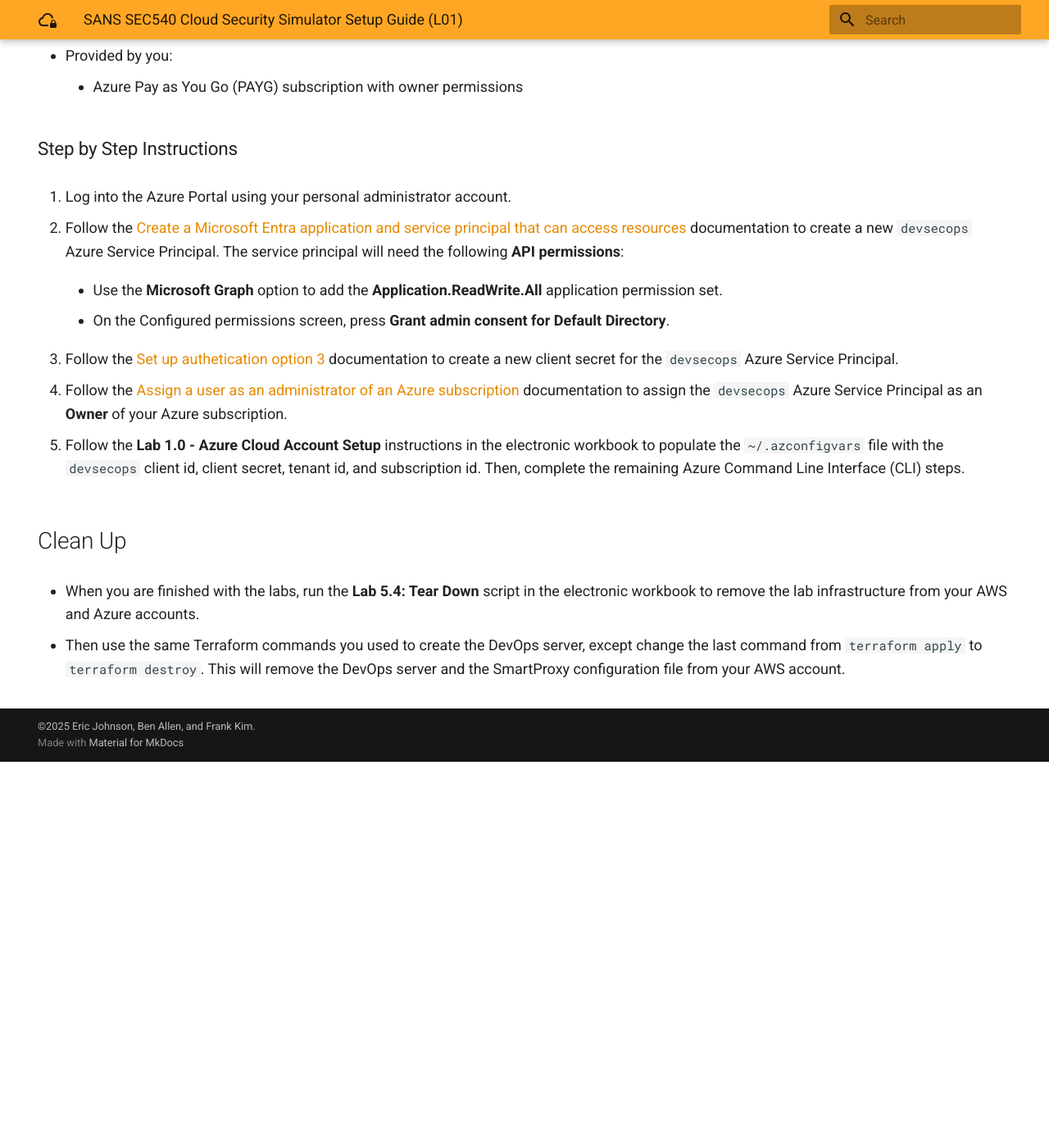
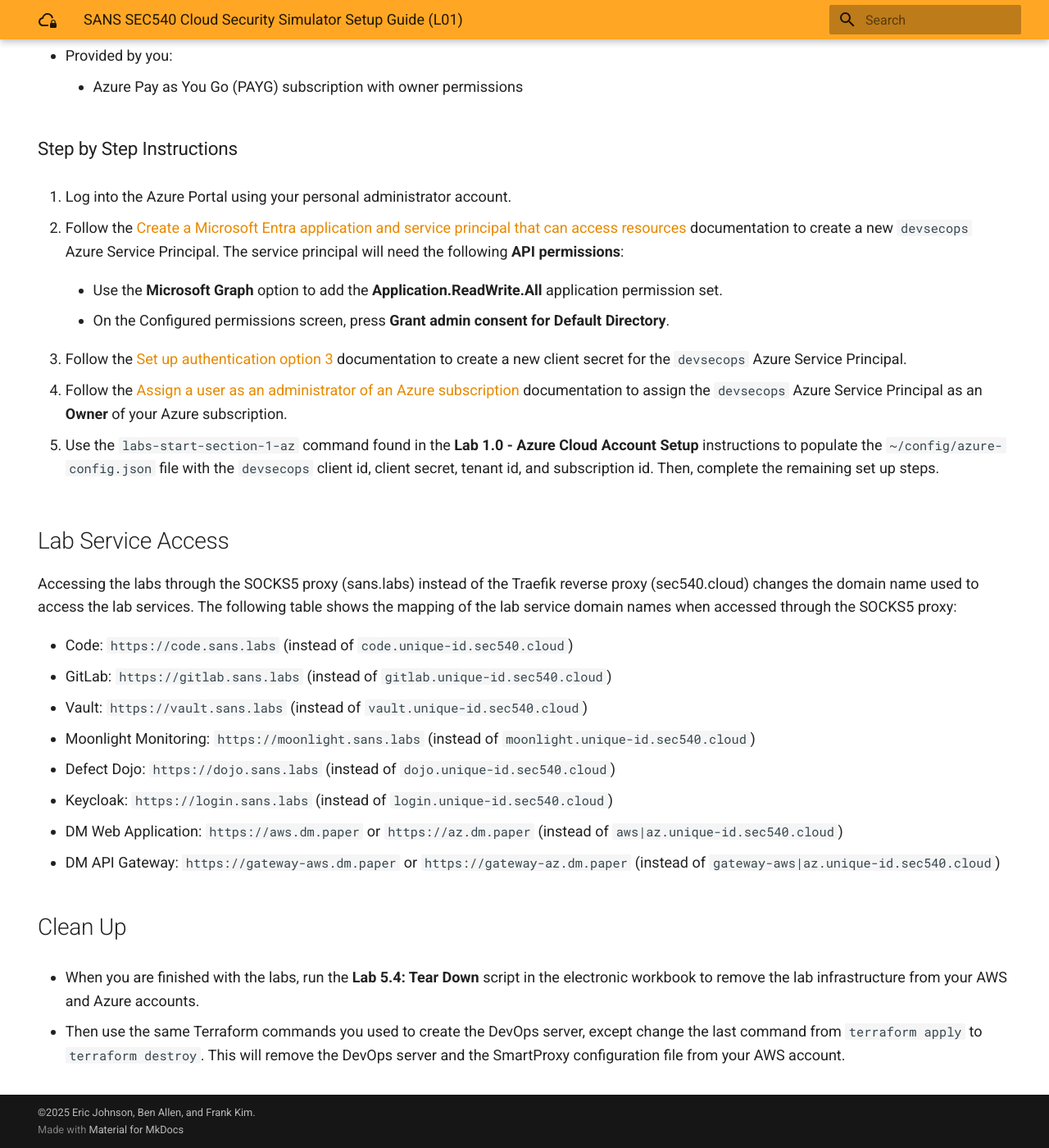
Before and after one commit to sans-cloud-sec540/simulator, an MkDocs documentation site: the page built from docs/docs/l01.md, in a window 1280 px wide and 1400 px high, scrolled down 3276 px. Shown: the whole window at 82% size. Built offline with MkDocs 1.6.1 and Material for MkDocs 9.7.7, drawn with Linux system fonts in a browser that asks for light colours; before the commit the page ends 4205 px from its top, so only the background shows below that; some of the changed text lies outside the part shown.

Commit message:
feat: k01 doc updates

```diff
--- a/docs/docs/l01.md
+++ b/docs/docs/l01.md
@@ -104,7 +104,7 @@
 
 - See the [Managing access keys for IAM users](https://docs.aws.amazon.com/IAM/latest/UserGuide/id_credentials_access-keys.html){:target="_blank"} documentation to create a new pair of access keys for the `devsecops` user.
 
-- Follow the **Lab 1.0 - AWS Cloud Account Setup** instructions in the electronic workbook to configure the DevOps server's AWS Command Line Interface (CLI).
+- Use the `labs-start-section-1-aws` command found in the **Lab 1.0 - AWS Cloud Account Setup** instructions to populate the `~/config/aws-config.json` file with the `devsecops` access key id, secret access key, and region. Then, complete the remaining set up steps.
 
 ## Azure Service Principal
 
@@ -125,11 +125,24 @@
 
     - On the Configured permissions screen, press **Grant admin consent for Default Directory**.
 
-- Follow the [Set up authetication option 3](https://learn.microsoft.com/en-us/entra/identity-platform/howto-create-service-principal-portal#option-3-create-a-new-client-secret){target="_blank"} documentation to create a new client secret for the `devsecops` Azure Service Principal.
+- Follow the [Set up authentication option 3](https://learn.microsoft.com/en-us/entra/identity-platform/howto-create-service-principal-portal#option-3-create-a-new-client-secret){target="_blank"} documentation to create a new client secret for the `devsecops` Azure Service Principal.
 
 - Follow the [Assign a user as an administrator of an Azure subscription](https://learn.microsoft.com/en-us/azure/role-based-access-control/role-assignments-portal-subscription-admin){target="_blank"} documentation to assign the `devsecops` Azure Service Principal as an **Owner** of your Azure subscription.
 
-- Follow the **Lab 1.0 - Azure Cloud Account Setup** instructions in the electronic workbook to populate the `~/.azconfigvars` file with the `devsecops` client id, client secret, tenant id, and subscription id. Then, complete the remaining Azure Command Line Interface (CLI) steps.
+- Use the `labs-start-section-1-az` command found in the **Lab 1.0 - Azure Cloud Account Setup** instructions to populate the `~/config/azure-config.json` file with the `devsecops` client id, client secret, tenant id, and subscription id. Then, complete the remaining set up steps.
+
+## Lab Service Access
+
+Accessing the labs through the SOCKS5 proxy (sans.labs) instead of the Traefik reverse proxy (sec540.cloud) changes the domain name used to access the lab services. The following table shows the mapping of the lab service domain names when accessed through the SOCKS5 proxy:
+
+- Code: `https://code.sans.labs` (instead of `code.unique-id.sec540.cloud`)
+- GitLab: `https://gitlab.sans.labs` (instead of `gitlab.unique-id.sec540.cloud`)
+- Vault: `https://vault.sans.labs` (instead of `vault.unique-id.sec540.cloud`)
+- Moonlight Monitoring: `https://moonlight.sans.labs` (instead of `moonlight.unique-id.sec540.cloud`)
+- Defect Dojo: `https://dojo.sans.labs` (instead of `dojo.unique-id.sec540.cloud`)
+- Keycloak: `https://login.sans.labs` (instead of `login.unique-id.sec540.cloud`)
+- DM Web Application: `https://aws.dm.paper` or `https://az.dm.paper` (instead of `aws|az.unique-id.sec540.cloud`)
+- DM API Gateway: `https://gateway-aws.dm.paper` or `https://gateway-az.dm.paper` (instead of `gateway-aws|az.unique-id.sec540.cloud`)
 
 ## Clean Up
 
```
